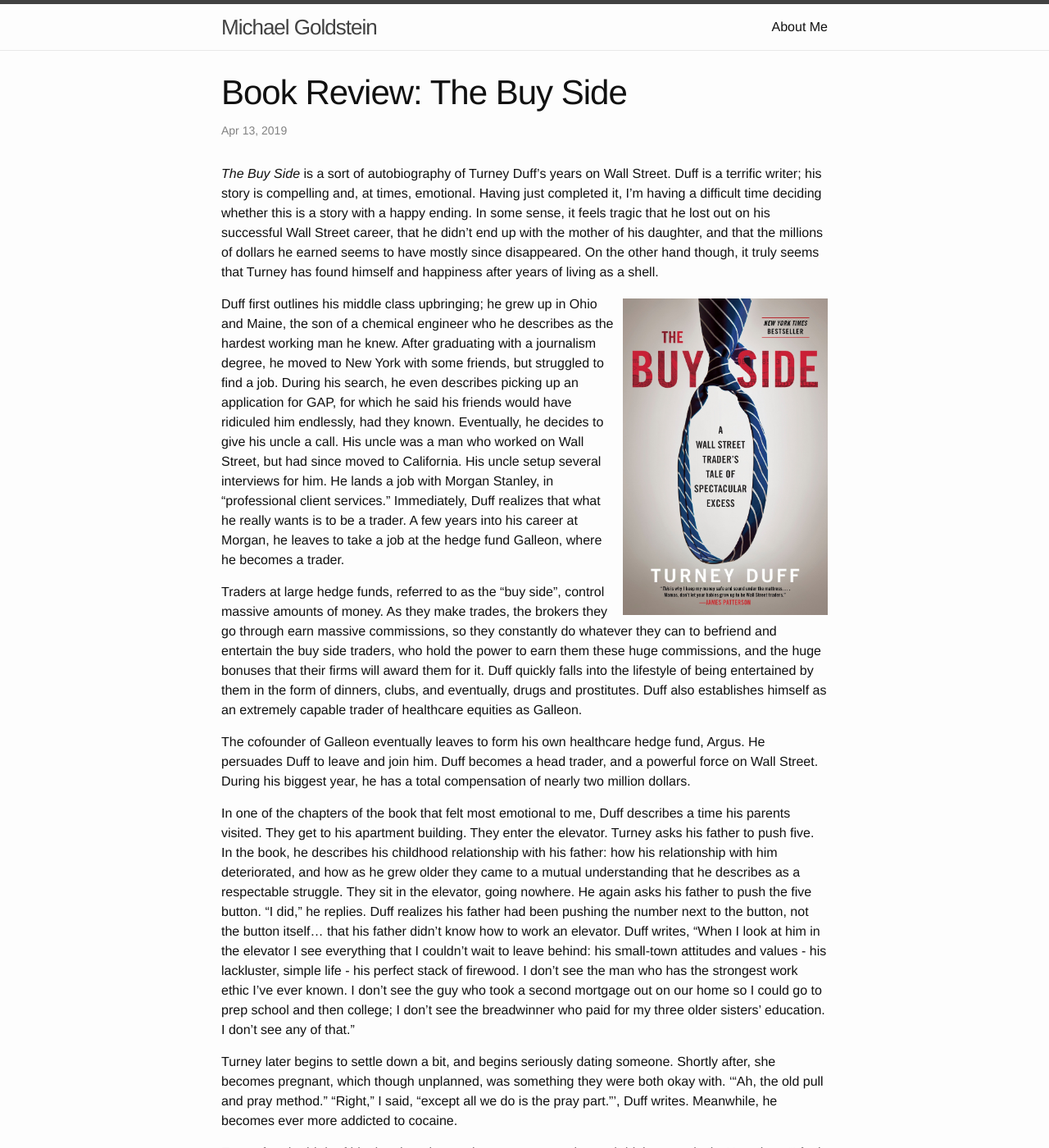
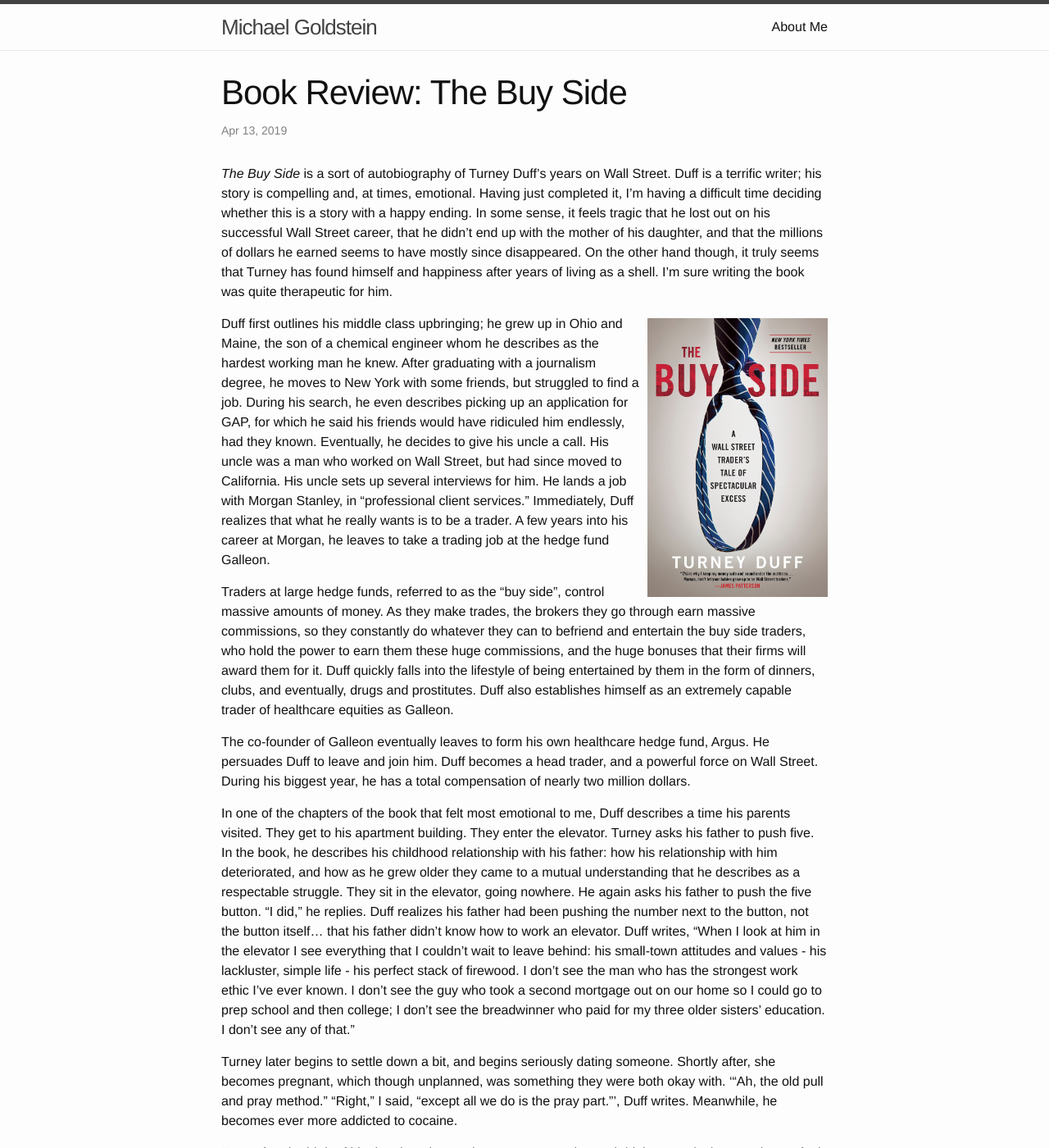
Before and after one commit to mgold95/mgold95.github.io, a Jekyll site: the page built from _posts/2019-04-13-book-review-the-buy-side.md, in a window 1280 px wide and 1400 px high. Shown: the whole window at 82% size. Built offline with Jekyll 4.4.1, drawn with Linux system fonts in a browser that asks for light colours; comment, search, counter and statistics services are not loaded; some of the changed text lies outside the part shown.

Commit message:
some minor edits for duff review and minor tweak to about

```diff
--- a/_posts/2019-04-13-book-review-the-buy-side.md
+++ b/_posts/2019-04-13-book-review-the-buy-side.md
@@ -11,21 +11,21 @@ difficult time deciding whether this is a story with a happy ending. In some sen
 that he lost out on his successful Wall Street career, that he didn't end up with the mother of his
 daughter, and that the millions of dollars he earned seems to have mostly since disappeared. On the
 other hand though, it truly seems that Turney has found himself and happiness after years of living
-as a shell.
+as a shell. I'm sure writing the book was quite therapeutic for him.
 
 <figure style="float: right; margin: 5px 0px 5px 10px;">
-    <img src="/assets/the-buy-side.jpg" alt="The Buy Side" style="width: 250px;" />
+    <img src="/assets/the-buy-side.jpg" alt="The Buy Side" style="width: 220px;" />
 </figure>
 
 Duff first outlines his middle class upbringing; he grew up in Ohio and Maine, the son of a chemical
-engineer who he describes as the hardest working man he knew. After graduating with a journalism
-degree, he moved to New York with some friends, but struggled to find a job. During his search, he
+engineer whom he describes as the hardest working man he knew. After graduating with a journalism
+degree, he moves to New York with some friends, but struggled to find a job. During his search, he
 even describes picking up an application for GAP, for which he said his friends would have ridiculed
 him endlessly, had they known. Eventually, he decides to give his uncle a call. His uncle was a man
-who worked on Wall Street, but had since moved to California. His uncle setup several interviews for
+who worked on Wall Street, but had since moved to California. His uncle sets up several interviews for
 him. He lands a job with Morgan Stanley, in "professional client services." Immediately, Duff realizes
 that what he really wants is to be a trader. A few years into his career at Morgan, he leaves to take
-a job at the hedge fund Galleon, where he becomes a trader.
+a trading job at the hedge fund Galleon.
 
 Traders at large hedge funds, referred to as the "buy side", control massive amounts of money.
 As they make trades, the brokers they go through earn massive commissions, so they constantly
@@ -35,7 +35,7 @@ quickly falls into the lifestyle of being entertained by them in the form of din
 and eventually, drugs and prostitutes. Duff also establishes himself as an extremely capable
 trader of healthcare equities as Galleon.
 
-The cofounder of Galleon eventually leaves to form his own healthcare hedge fund, Argus. He persuades Duff
+The co-founder of Galleon eventually leaves to form his own healthcare hedge fund, Argus. He persuades Duff
 to leave and join him. Duff becomes a head trader, and a powerful force on Wall Street. During his
 biggest year, he has a total compensation of nearly two million dollars.
 
```
Also changed, not shown: other parts of _posts/2019-04-13-book-review-the-buy-side.md (+2 -2 lines), about.md (+1 -1 lines).
